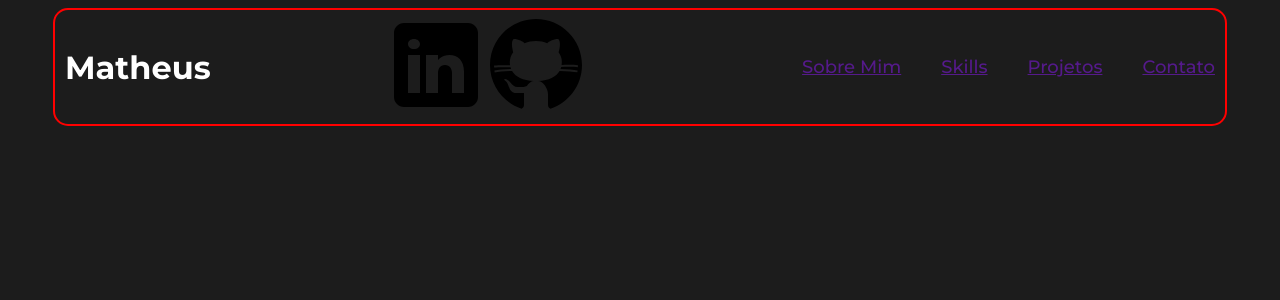
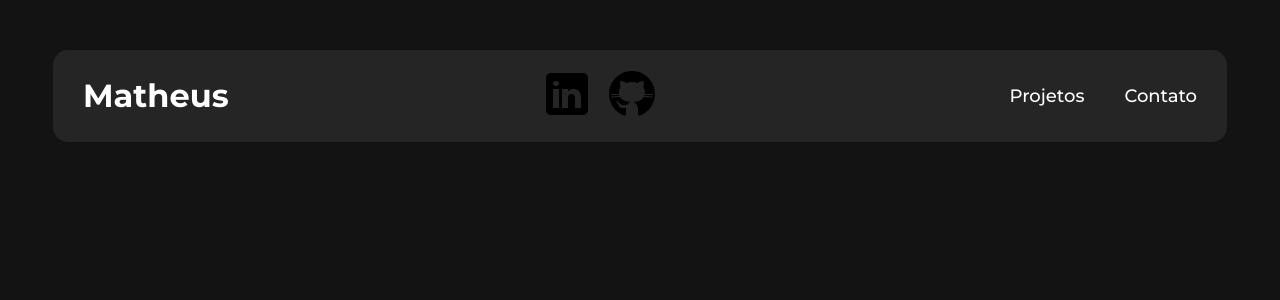
Before and after one commit to zMattheeus/portifolioweb, an Angular app: page / in a window 1280 px wide. Shown: the top 300 px of the page. Built offline with nearby package versions, Linux system fonts and the light colour scheme.

Commit message:
criação do header

```diff
--- a/src/app/shared/header/header.component.css
+++ b/src/app/shared/header/header.component.css
@@ -2,20 +2,46 @@
     display: flex;
     align-items: center;
     justify-content: space-between;
-    border: 2px solid red;
     border-radius: 15px;
-    padding: 5px 10px;
+    padding: 5px 30px;
+
+    background: #252525;
+    margin-top: 50px;
 
 
+    .icons{
+        display: none;
+    }
 
+    .links {
 
+        a{
+            text-decoration: none;
+            color: #ffffff;
+        }
 
-
-
-    .links ul{
+        ul{
         display: flex;
         gap: 40px;
         font-size: 18px;
         font-weight: 500;
     }
 }
+
+
+}
+
+@media(min-width: 720px){
+    .header_container{
+        .icons{
+            display: flex;
+            gap: 15px;
+            margin: 0;
+            padding: 0;
+
+            svg{
+                width: 50px;
+            }
+        }
+    }
+}
--- a/src/app/shared/header/header.component.html
+++ b/src/app/shared/header/header.component.html
@@ -4,17 +4,15 @@
             <h1>Matheus</h1>
         </div>
         <div class="icons">
-            <a href=""><svg xmlns="http://www.w3.org/2000/svg" x="0px" y="0px" width="100" height="100" viewBox="0 0 50 50">
+            <a href=""><svg xmlns="http://www.w3.org/2000/svg" x="0px" y="0px" width="110" height="50" viewBox="0 0 50 50">
                 <path d="M41,4H9C6.24,4,4,6.24,4,9v32c0,2.76,2.24,5,5,5h32c2.76,0,5-2.24,5-5V9C46,6.24,43.76,4,41,4z M17,20v19h-6V20H17z M11,14.47c0-1.4,1.2-2.47,3-2.47s2.93,1.07,3,2.47c0,1.4-1.12,2.53-3,2.53C12.2,17,11,15.87,11,14.47z M39,39h-6c0,0,0-9.26,0-10 c0-2-1-4-3.5-4.04h-0.08C27,24.96,26,27.02,26,29c0,0.91,0,10,0,10h-6V20h6v2.56c0,0,1.93-2.56,5.81-2.56 c3.97,0,7.19,2.73,7.19,8.26V39z"></path>
             </svg></a>
-            <a href=""><svg xmlns="http://www.w3.org/2000/svg" x="0px" y="0px" width="100" height="100" viewBox="0 0 50 50">
+            <a href=""><svg xmlns="http://www.w3.org/2000/svg" x="0px" y="0px" width="100" height="50" viewBox="0 0 50 50">
                 <path d="M17.791,46.836C18.502,46.53,19,45.823,19,45v-5.4c0-0.197,0.016-0.402,0.041-0.61C19.027,38.994,19.014,38.997,19,39 c0,0-3,0-3.6,0c-1.5,0-2.8-0.6-3.4-1.8c-0.7-1.3-1-3.5-2.8-4.7C8.9,32.3,9.1,32,9.7,32c0.6,0.1,1.9,0.9,2.7,2c0.9,1.1,1.8,2,3.4,2 c2.487,0,3.82-0.125,4.622-0.555C21.356,34.056,22.649,33,24,33v-0.025c-5.668-0.182-9.289-2.066-10.975-4.975 c-3.665,0.042-6.856,0.405-8.677,0.707c-0.058-0.327-0.108-0.656-0.151-0.987c1.797-0.296,4.843-0.647,8.345-0.714 c-0.112-0.276-0.209-0.559-0.291-0.849c-3.511-0.178-6.541-0.039-8.187,0.097c-0.02-0.332-0.047-0.663-0.051-0.999 c1.649-0.135,4.597-0.27,8.018-0.111c-0.079-0.5-0.13-1.011-0.13-1.543c0-1.7,0.6-3.5,1.7-5c-0.5-1.7-1.2-5.3,0.2-6.6 c2.7,0,4.6,1.3,5.5,2.1C21,13.4,22.9,13,25,13s4,0.4,5.6,1.1c0.9-0.8,2.8-2.1,5.5-2.1c1.5,1.4,0.7,5,0.2,6.6c1.1,1.5,1.7,3.2,1.6,5 c0,0.484-0.045,0.951-0.11,1.409c3.499-0.172,6.527-0.034,8.204,0.102c-0.002,0.337-0.033,0.666-0.051,0.999 c-1.671-0.138-4.775-0.28-8.359-0.089c-0.089,0.336-0.197,0.663-0.325,0.98c3.546,0.046,6.665,0.389,8.548,0.689 c-0.043,0.332-0.093,0.661-0.151,0.987c-1.912-0.306-5.171-0.664-8.879-0.682C35.112,30.873,31.557,32.75,26,32.969V33 c2.6,0,5,3.9,5,6.6V45c0,0.823,0.498,1.53,1.209,1.836C41.37,43.804,48,35.164,48,25C48,12.318,37.683,2,25,2S2,12.318,2,25 C2,35.164,8.63,43.804,17.791,46.836z"></path>
             </svg></a>
         </div>
         <div class="links">
             <ul type="none">
-                <a href=""><li>Sobre Mim</li></a>
-                <a href=""><li>Skills</li></a>
                 <a href=""><li>Projetos</li></a>
                 <a href=""><li>Contato</li></a>
             </ul>
--- a/src/styles.css
+++ b/src/styles.css
@@ -1,7 +1,7 @@
 @import url('https://fonts.googleapis.com/css2?family=Montserrat:wght@400;500;600;700;800;900&display=swap');
 
 body{
-    background: #1C1C1C;
+    background: #131313;
     color: #ffffff;
     font-family: 'Montserrat', sans-serif;
 }
```
Also changed, not shown: src/assets/img/icons8-github-100.png (added).
